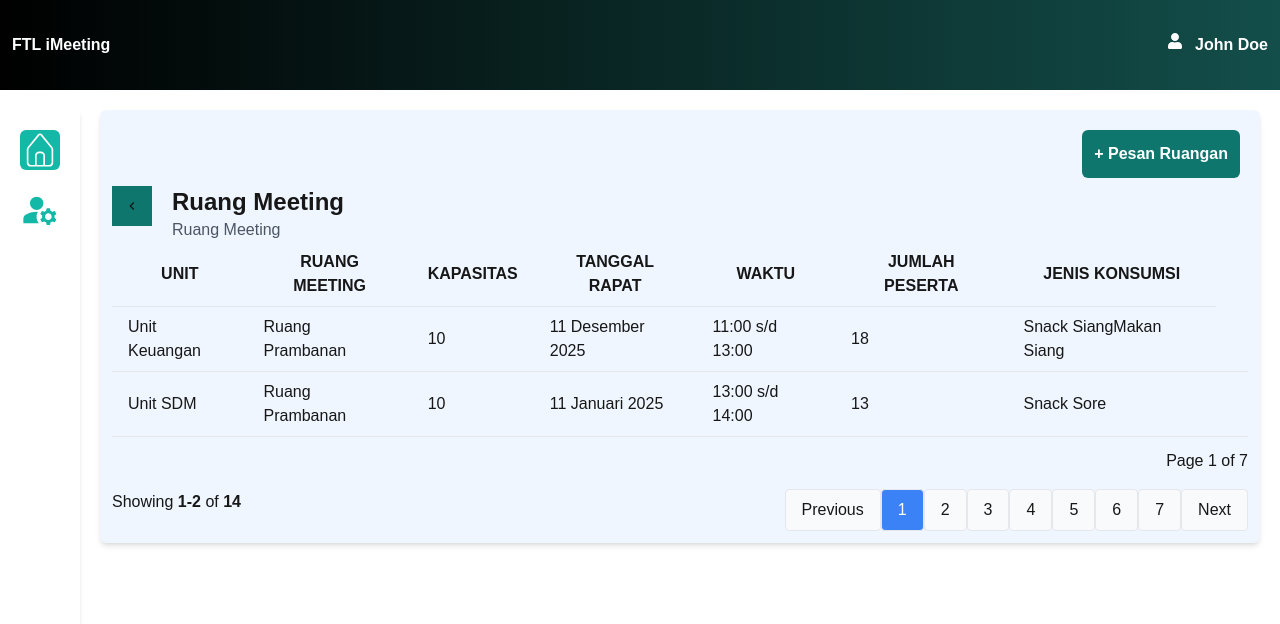
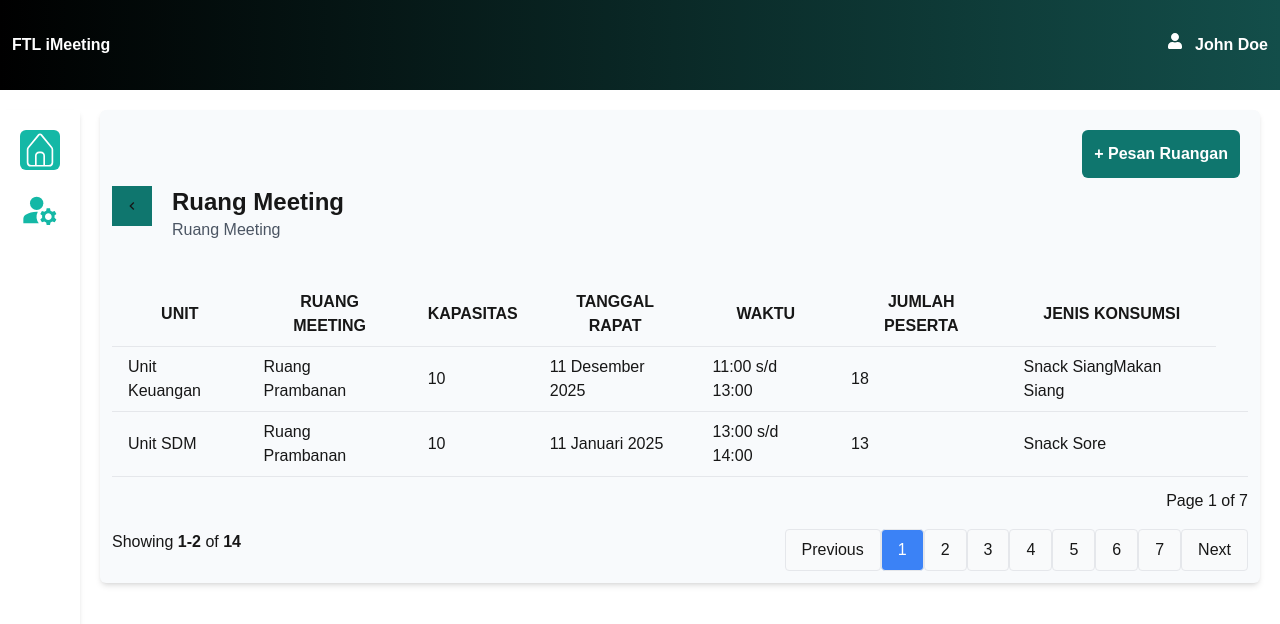
Before and after one commit to smmuja/ftl-test, a Next.js app: page / in a window 1280 px wide. Shown: the top 624 px of the page. Built offline with nearby package versions, Linux system fonts and the light colour scheme.

Commit message:
style: fix ruang meeting table background color and margin

```diff
--- a/src/features/dashboard/DashboardWrapper.tsx
+++ b/src/features/dashboard/DashboardWrapper.tsx
@@ -5,7 +5,7 @@ import { MdOutlineKeyboardArrowLeft } from "react-icons/md";
 export function DashboardWrapper() {
   return (
     <>
-      <div className="border-gray-400 m-5 bg-blue-50 rounded-md shadow-md p-3">
+      <div className="border-gray-400 m-5 bg-slate-50 rounded-md shadow-md p-3">
         <div className="flex justify-end">
           <Link
             href={"/pesan-ruangan"}
@@ -14,7 +14,7 @@ export function DashboardWrapper() {
             + Pesan Ruangan
           </Link>
         </div>
-        <div className="flex flex-row items-start gap-5">
+        <div className="flex flex-row items-start gap-5 mb-10">
           <div className="bg-teal-700 w-fit p-3">
             <MdOutlineKeyboardArrowLeft />
           </div>
```
